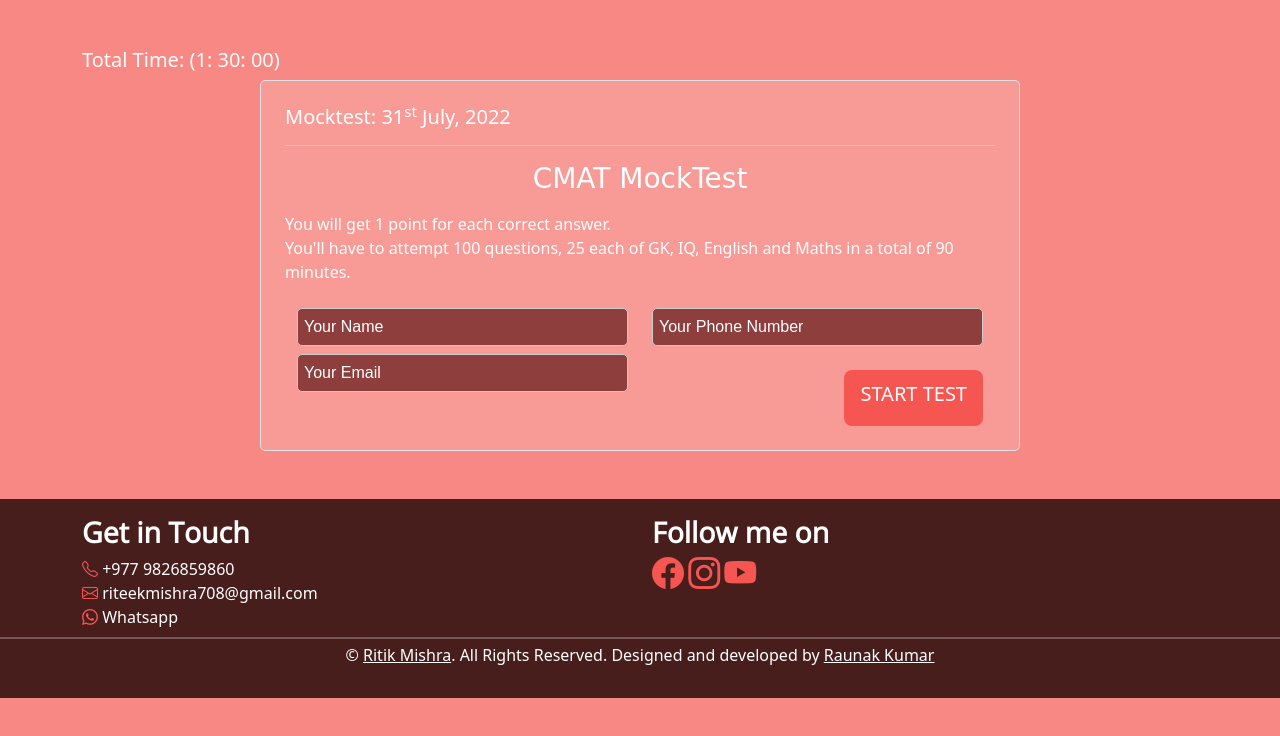
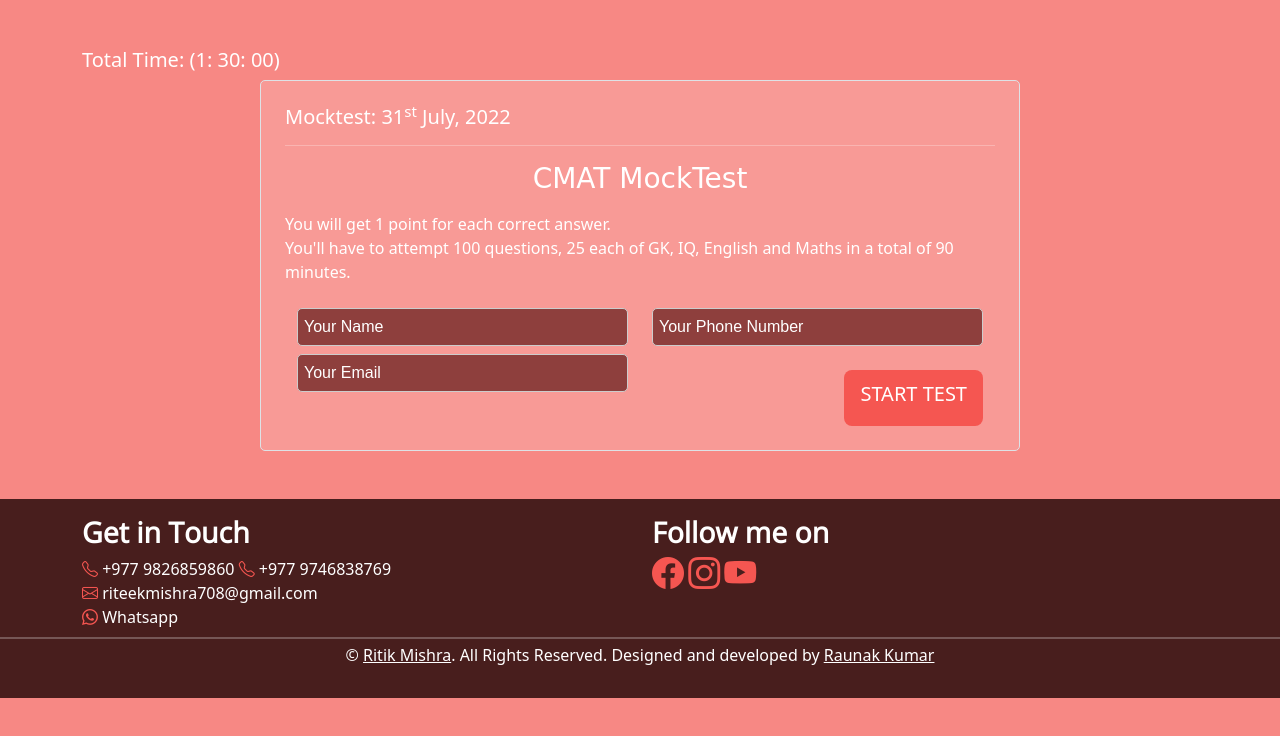
Before and after one commit to raunakmishraa/cmat-mocktest, a plain HTML site: page index.html in a window 1280 px wide. Drawn offline with nearby package versions, Linux system fonts and the light colour scheme; a web font is replaced by a local one.

Commit message:
Update index.html

```diff
--- a/index.html
+++ b/index.html
@@ -3,7 +3,7 @@
     <meta charset="UTF-8">
     <meta http-equiv="X-UA-Compatible" content="IE=edge">
     <meta name="viewport" content="width=device-width, initial-scale=1.0">
-    <title>Mocktest | Ritik Mishra</title>
+    <title>Mocktest | CMAT</title>
     <link rel="stylesheet" href="./assets/css/mocktest.css">
     <!-- Importing Bootstrap -->
     <link href="https://cdn.jsdelivr.net/npm/bootstrap@5.2.0-beta1/dist/css/bootstrap.min.css" rel="stylesheet"
@@ -218,6 +218,7 @@
                     <div class="col-lg-6 col-md-6 col-sm-6 col-xs-12">
                         <h3>Get in Touch</h3>
                         <a href="tel:+9779826859860"><i class="bi bi-telephone"></i> +977 9826859860</a>
+                        <a href="tel:+9779746838769"><i class="bi bi-telephone"></i> +977 9746838769</a>
                         <br>
                         <a href="mailto:riteekmishra708@gmail.com"><i class="bi bi-envelope"></i>
                             riteekmishra708@gmail.com</a>
```
